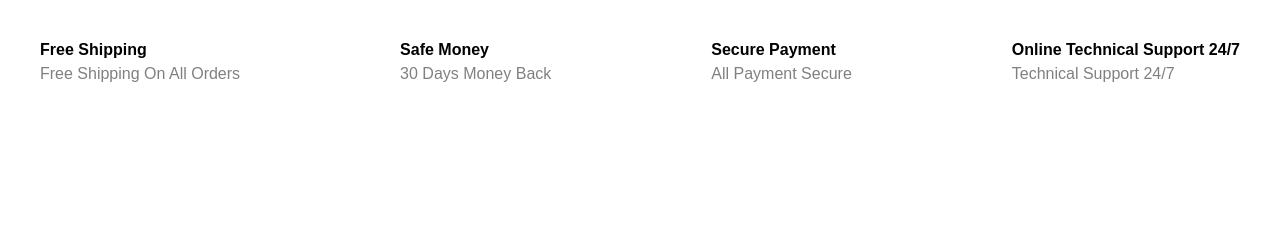
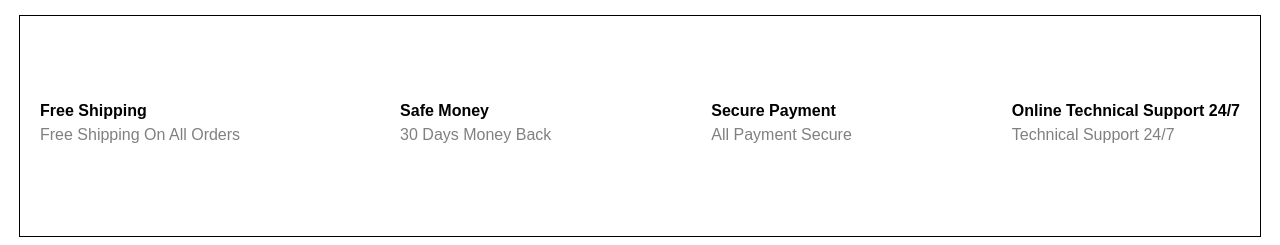
Before and after one commit to CodeJester42/BettaEmporium-HTML-, a website: page index.html in a window 1280 px wide. Shown: the part 1194-1439 px from the top of the page. Drawn offline with Linux system fonts and the light colour scheme.

Commit message:
installed react-icons for the project found from previous react tutorials

```diff
--- a/css/styles.css
+++ b/css/styles.css
@@ -166,12 +166,18 @@
 }
 
 #service-container {
-  display: flex;
-  justify-content: space-between;
   max-width: 1200px;
   margin: 0 auto;
   padding: 10px 20px;
   height: 200px;
+  border: #000000 1px solid;
+}
+
+#svc {
+  display: flex;
+  justify-content: space-between;
+  position: relative;
+  top: 60px;
 }
 
 #main-service {
--- a/index.html
+++ b/index.html
@@ -71,6 +71,7 @@
         </div>
     </div>
     <div id="service-container">
+        <div id="svc">
             <div id="service-1">
                 <p id="main-service">Free Shipping</p>
                 <p id="second-service">Free Shipping On All Orders</p>
@@ -89,6 +90,7 @@
                 <p id="second-service">Technical Support 24/7</p>
             </div>
         </div>
+    </div>
 
 
 
--- /dev/null
+++ b/package.json
@@ -0,0 +1,5 @@
+{
+  "dependencies": {
+    "react-icons": "^5.2.0"
+  }
+}
```
Also changed, not shown: 1 other file. Lines whose indentation alone changed are shown as unchanged.
